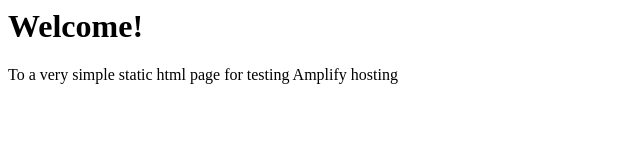
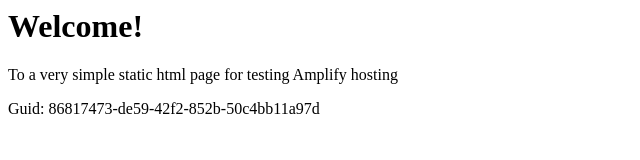
Before and after one commit to aws-aemilia-sfo/Github-PR-Commit-Integration-Test-DoNotTouch-Gith-P5X5MO5I-v1-prod-us-west-1, a website: page src/index.html in a window 1280 px wide. Shown: the whole page, without its empty margins (0-640 px from the left). Drawn offline with Linux system fonts and the light colour scheme.

Commit message:
commit from integ tests

```diff
--- a/src/index.html
+++ b/src/index.html
@@ -1,3 +1,5 @@
+
+
 <html lang="en">
 
 <head>
@@ -10,6 +12,6 @@
 <body>
     <h1>Welcome!</h1>
     <p>To a very simple static html page for testing Amplify hosting</p>
-</body>
+    <p>Guid: 86817473-de59-42f2-852b-50c4bb11a97d</p></body>
 
 </html>
```
